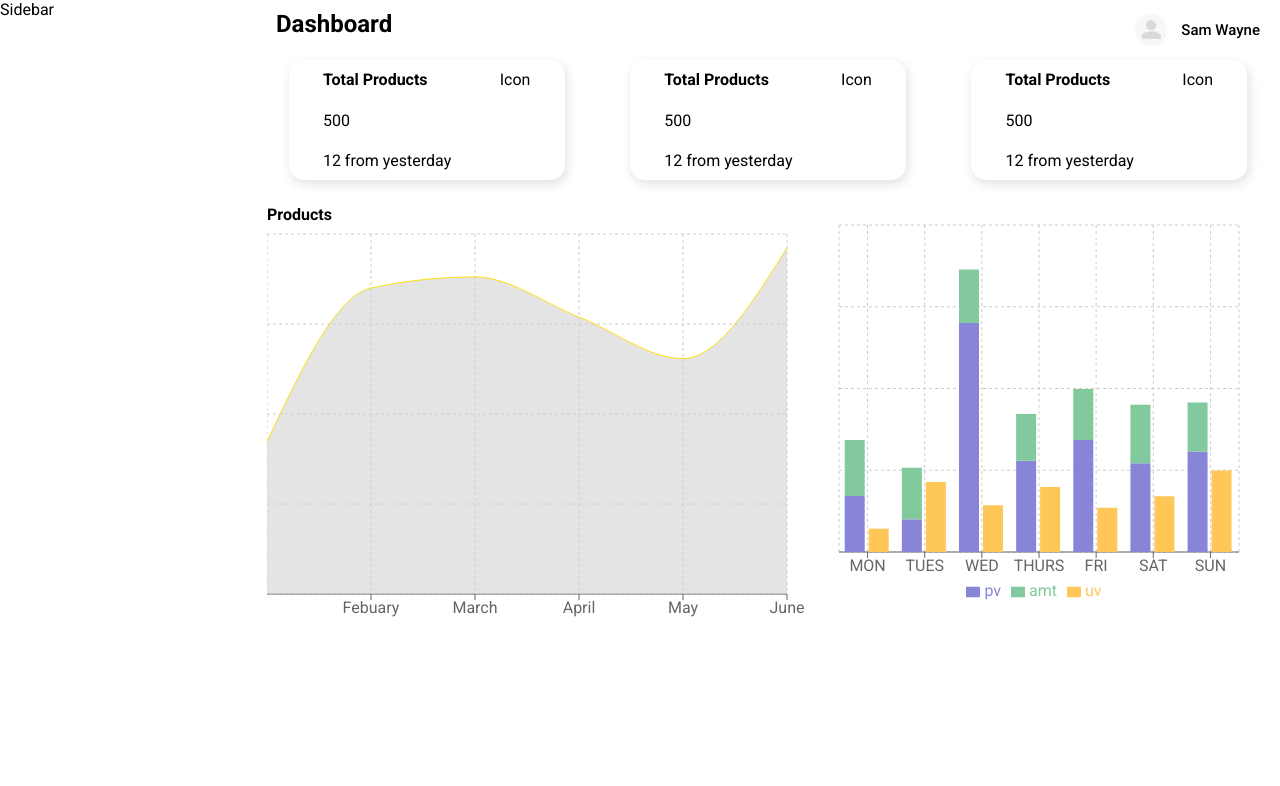
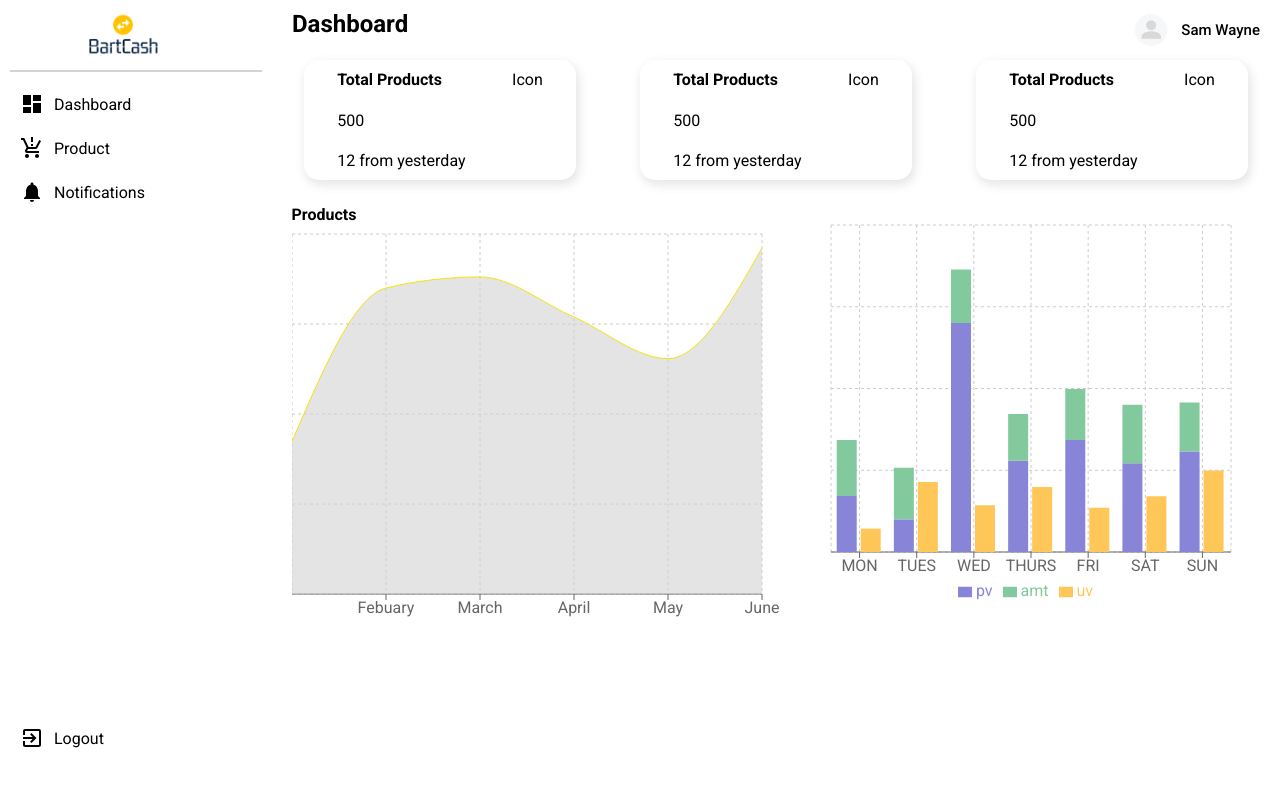
Before and after one commit to bartcash/Admin, a React (Create React App) app: page / in a window 1280 px wide. Shown: the top 786 px of the page. Built offline with nearby package versions, Linux system fonts and the light colour scheme.

Commit message:
sidebar completed

```diff
--- a/src/components/chart/Chart.jsx
+++ b/src/components/chart/Chart.jsx
@@ -33,7 +33,7 @@ const Chart = () => {
 
       <section className='chart'>
         <h4>Products</h4>
-      <ResponsiveContainer  width={550} height={400}>
+      <ResponsiveContainer  width={500} height={400}>
         <AreaChart
           width={500}
           height={400}
--- a/src/components/sidebar/Sidebar.jsx
+++ b/src/components/sidebar/Sidebar.jsx
@@ -1,33 +1,36 @@
-// import { ExitToApp, Grid4x4, Notifications, ProductionQuantityLimits } from '@mui/icons-material'
+import { ExitToApp, Grid4x4, Dashboard, Notifications, ProductionQuantityLimits } from '@mui/icons-material'
+import { bartcashlogo } from '../../constants/images'
 import './sidebar.css'
 
 const Sidebar = () => {
   return (
     <section className='sidebar'>
-      Sidebar
-      {/* <div>
-        <ul>
-          <li>
-            <Grid4x4/>
-            Dashboard
+
+      <div className='sidebar__div'>
+        <img src={bartcashlogo} alt='' className='sidebar__div-img' height={50} width={100}/>
+        <hr/>
+        <ul className='sidebar__div-ul'>
+          <li className='sidebar__div-li'>
+            <Dashboard/>
+            <span>Dashboard</span>
           </li>
 
-          <li>
+          <li className='sidebar__div-li'>
             <ProductionQuantityLimits/>
-            Product
+            <span>Product</span>
           </li>
 
-          <li>
+          <li className='sidebar__div-li'>
             <Notifications/>
-            Notifications
+           <span>Notifications</span>
           </li>
         </ul>
       </div>
 
-      <div>
+      <div className='sidebar__div2'>
         <ExitToApp/>
-        Logout
-      </div> */}
+        <span>Logout</span>
+      </div>
     </section>
   )
 }
--- a/src/components/sidebar/sidebar.css
+++ b/src/components/sidebar/sidebar.css
@@ -2,5 +2,55 @@
     height: 100vh;
     display: flex;
     flex-direction: column;
+    justify-content: space-between;
     flex: 1;
+    padding: 10px;
 }
+
+.sidebar__div{
+    display: flex;
+    flex-direction: column;
+    justify-content: center;
+}
+
+.sidebar__div-img{
+    margin-left: 25%;
+}
+
+hr{
+    border:  .5px solid lightgray;
+    margin: 10px 0px;
+}
+
+.sidebar__div-ul{
+    display: flex;
+    flex-direction: column;
+    justify-content: space-between;
+
+}
+
+.sidebar__div-li{
+    display: flex;
+    align-items: center;
+    cursor: pointer;
+    padding: 10px;
+    gap: 10px;
+
+}
+
+.sidebar__div-li:hover{
+    background-color: lightgray;
+}
+
+
+.sidebar__div2{
+    display: flex;
+    align-items: center;
+    gap: 10px;
+    margin-bottom: 50px;
+    padding: 10px;
+}
+
+.sidebar__div2 > span{
+    cursor: pointer;
+}
```
Also changed, not shown: src/constants/dummyData.js (added, +58 -0 lines), src/assets/shopping.png (added).
